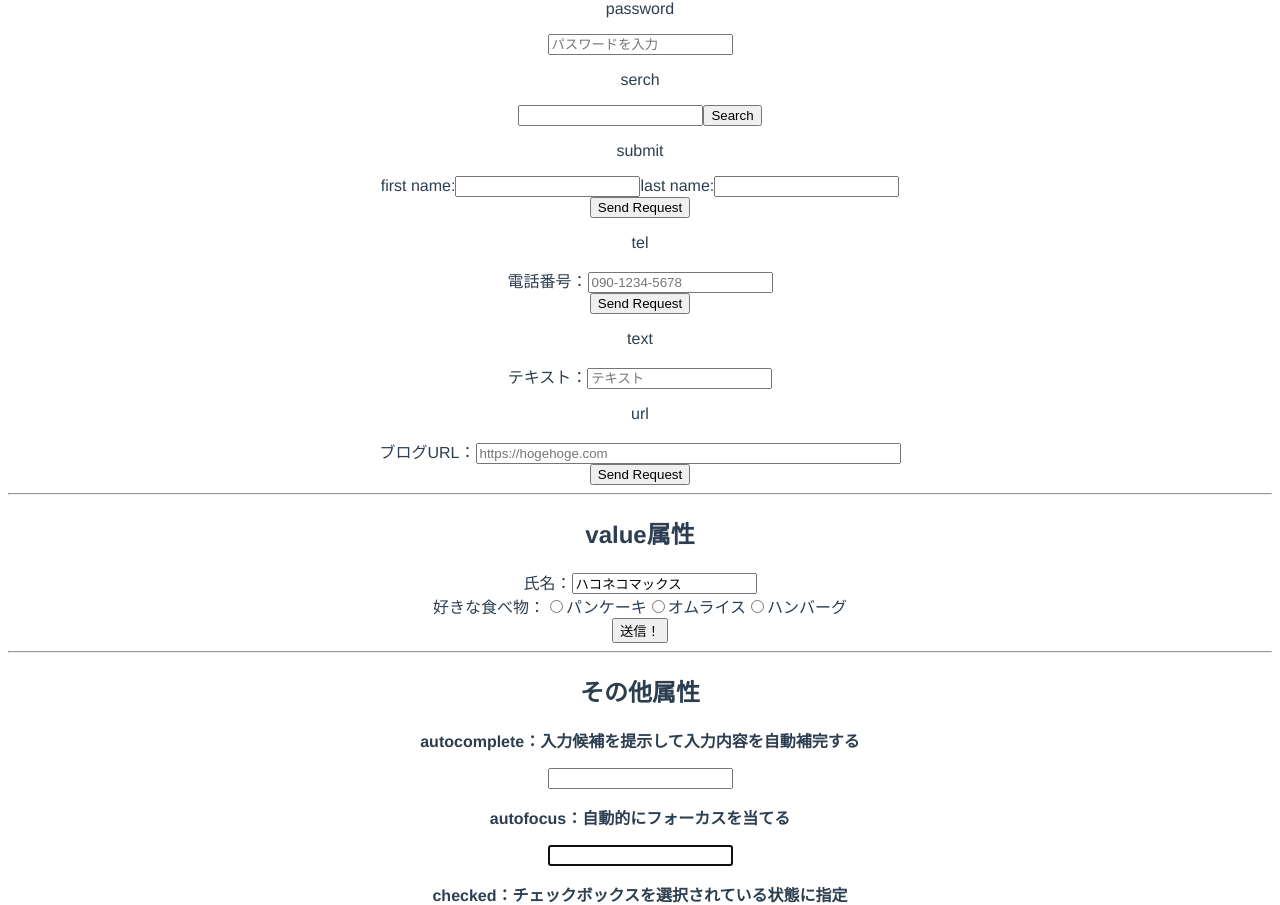
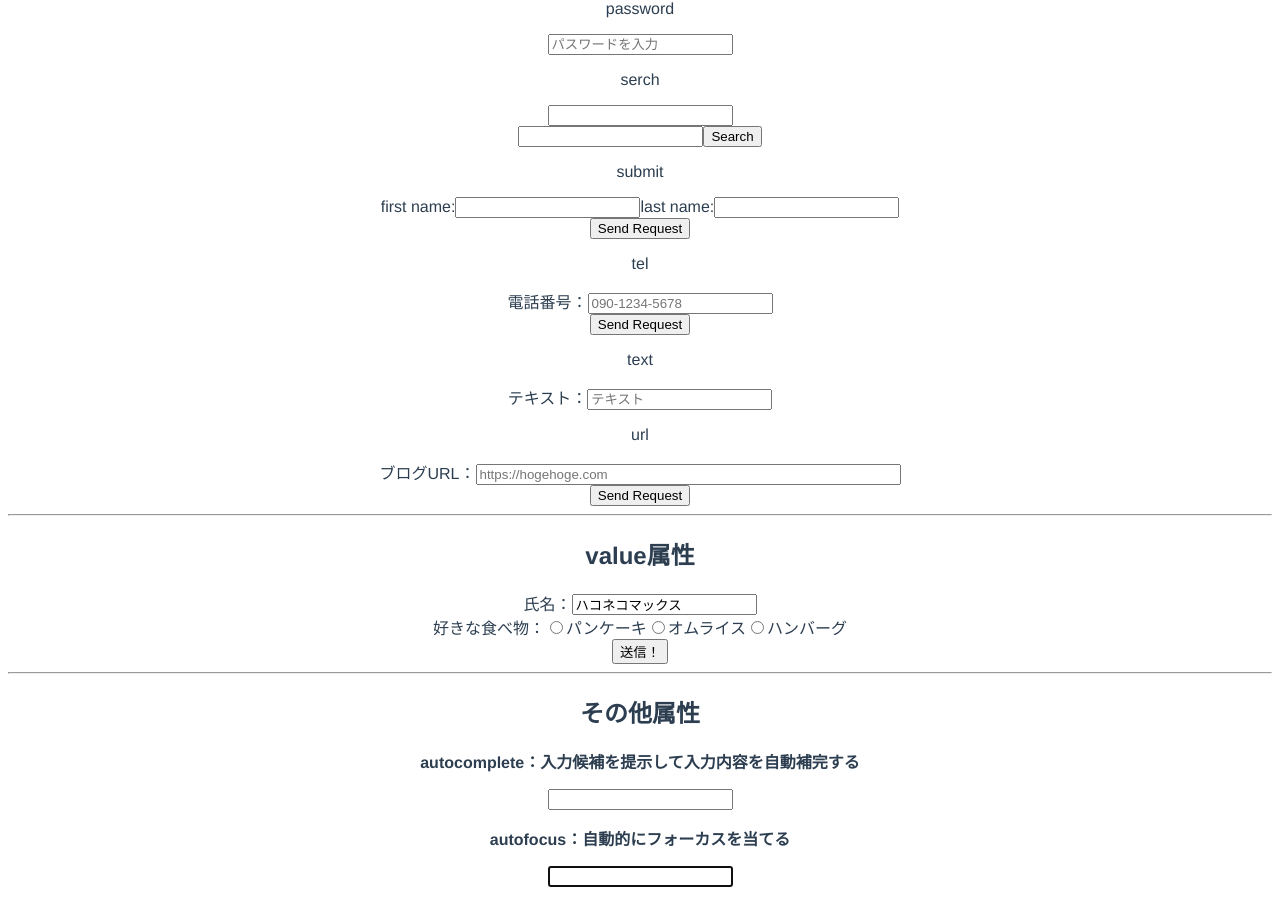
Before and after one commit to matsumana07384/study-html-sample, a Vue app: page /input in a window 1280 px wide. Shown: the part 1180-2085 px from the top of the page. Built offline with nearby package versions, Linux system fonts and the light colour scheme.

Commit message:
add search

```diff
--- a/src/views/Input.vue
+++ b/src/views/Input.vue
@@ -109,6 +109,8 @@ div
                     input(type='password' maxlength='8' placeholder='パスワードを入力')
             div
                 p serch
+                form
+                    input(type='search')
                 form
                     input(type='search' autocomplete='on' list='list')
                     datalist(id='list')
```
